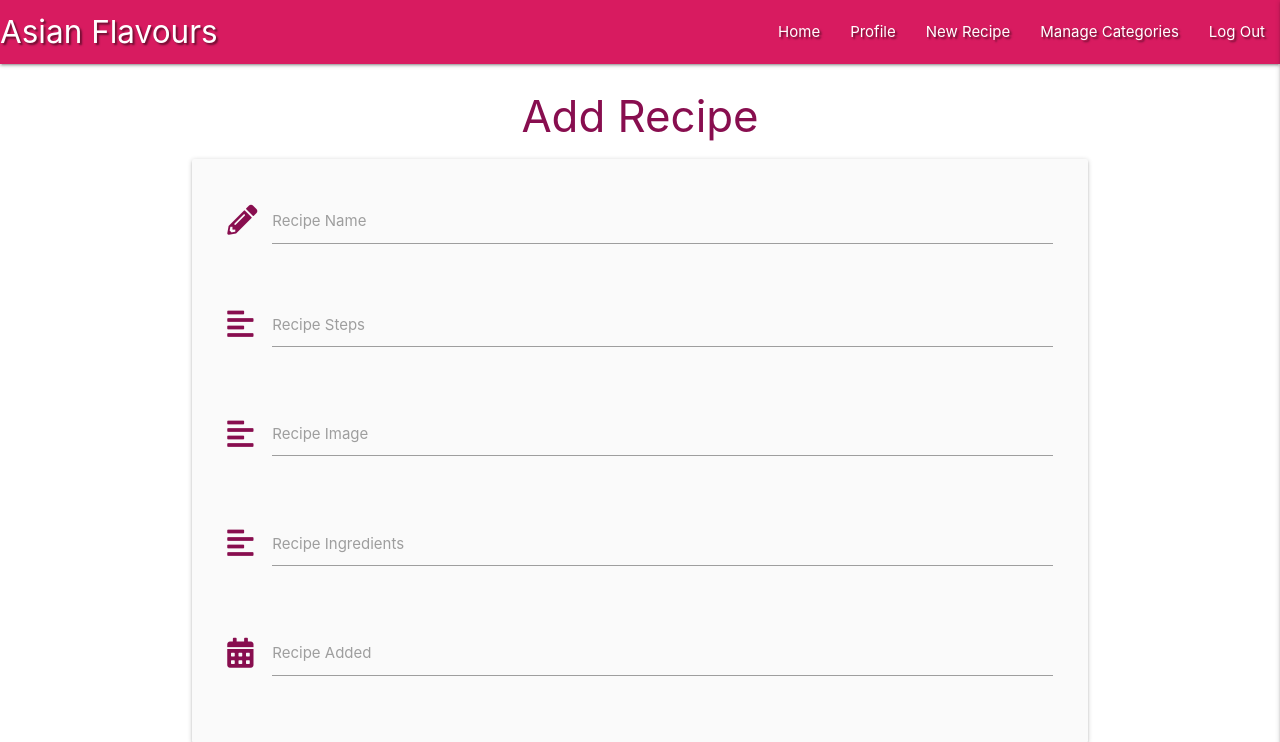
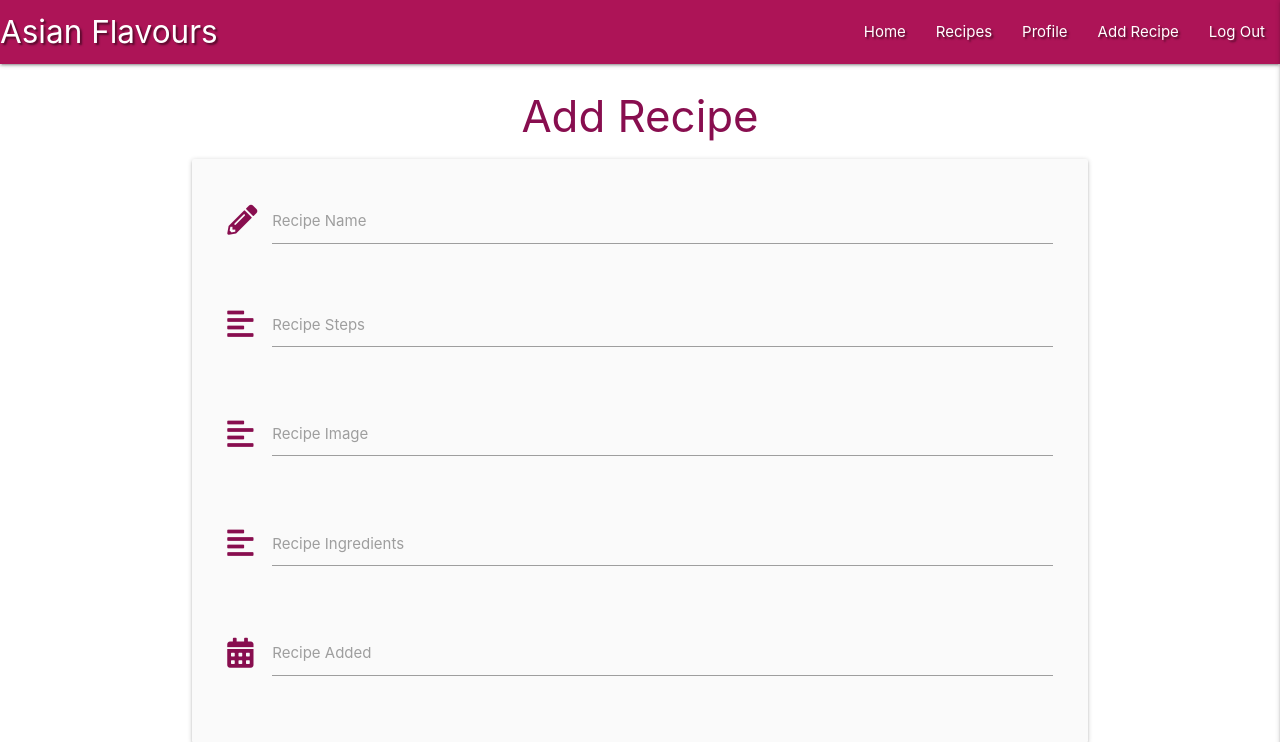
Before and after one commit to gwenjo/MS3-asian-flavours, a Flask app: page /add_recipe in a window 1280 px wide. Shown: the top 742 px of the page. Run offline with Flask 2, Linux system fonts and the light colour scheme; the visitor is signed in with stand-in values (Sample User, id 1); some libraries are stand-ins or nearby versions.

Commit message:
modified header in base.html

```diff
--- a/templates/base.html
+++ b/templates/base.html
@@ -15,40 +15,43 @@
 <body>
 
 <header>
-        <!-- top navbar -->
-		<nav class="nav-extended text-shadow pink darken-1">
+<!-- Top Navbar -->
+    <div class="navbar-fixed">
+        <nav class="nav-extended text-shadow pink darken-3">
             <div class="nav-wrapper">
-				<a href="{{ url_for('get_recipe') }}" class="brand-logo">Asian Flavours</a>
+                <a href="index.html" class="brand-logo left">Asian Flavours</a>
                     <a href="#" data-target="mobile-demo" class="sidenav-trigger right"><i class="fas fa-bars"></i></a>
                     <ul class="right hide-on-med-and-down">
-                    <li><a href="{{ url_for('get_recipe') }}">Home</a></li>
-                    {% if session.user %}
+                        <li><a href="{{ url_for('index') }}">Home</a></li>
+                        <li><a href="{{ url_for('get_recipes') }}">Recipes</a></li>
+                        {% if session.user %} <!-- Note: if user logged in, display following links -->
                             <li><a href="{{ url_for('profile', username=session['user']) }}">Profile</a></li>
-                        <li><a href="{{ url_for('add_recipe') }}">New Recipe</a></li>
-                        <li><a href="#">Manage Categories</a></li>
+                            <li><a href="{{ url_for('add_recipe') }}">Add Recipe</a></li>
                             <li><a href="{{ url_for('logout') }}">Log Out</a></li>
                         {% else %}
                             <li><a href="{{ url_for('login') }}">Log In</a></li>
-                        <li><a href="{{ url_for('register') }}">Register</a></li>
+                            <li><a href="{{ url_for('register') }}">Sign Up</a></li>
                         {% endif %}
                     </ul>
             </div>
         </nav>
+    </div>
 
-        <!-- mobile sidenav -->
+<!-- Mobile Sidenav -->
     <ul class="sidenav" id="mobile-demo">
-            <li><h4 class="center-align pink-text text-darken 4">Recipe</h4></li>
-            <li><a href="{{ url_for('get_recipe') }}">Home</a></li>
+        <li><h5 class="center-align page-header">EasyDinner</h5></li>
+        <li><a href="{{ url_for('index') }}">Home</a></li>
+        <li><a href="{{ url_for('get_recipes') }}">Recipes</a></li>
         {% if session.user %}
             <li><a href="{{ url_for('profile', username=session['user']) }}">Profile</a></li>
-                <li><a href="{{ url_for('add_recipe') }}">New Recipe</a></li>
-                <li><a href="#">Manage Categories</a></li>
+            <li><a href="{{ url_for('add_recipe') }}">Add Recipe</a></li>
             <li><a href="{{ url_for('logout') }}">Log Out</a></li>
         {% else %}
             <li><a href="{{ url_for('login') }}">Log In</a></li>
-                <li><a href="{{ url_for('register') }}">Register</a></li>
+            <li><a href="{{ url_for('register') }}">Sign Up</a></li>
         {% endif %}
     </ul>
+
 </header>
 
     <section>
```
Lines whose indentation alone changed are shown as unchanged.
